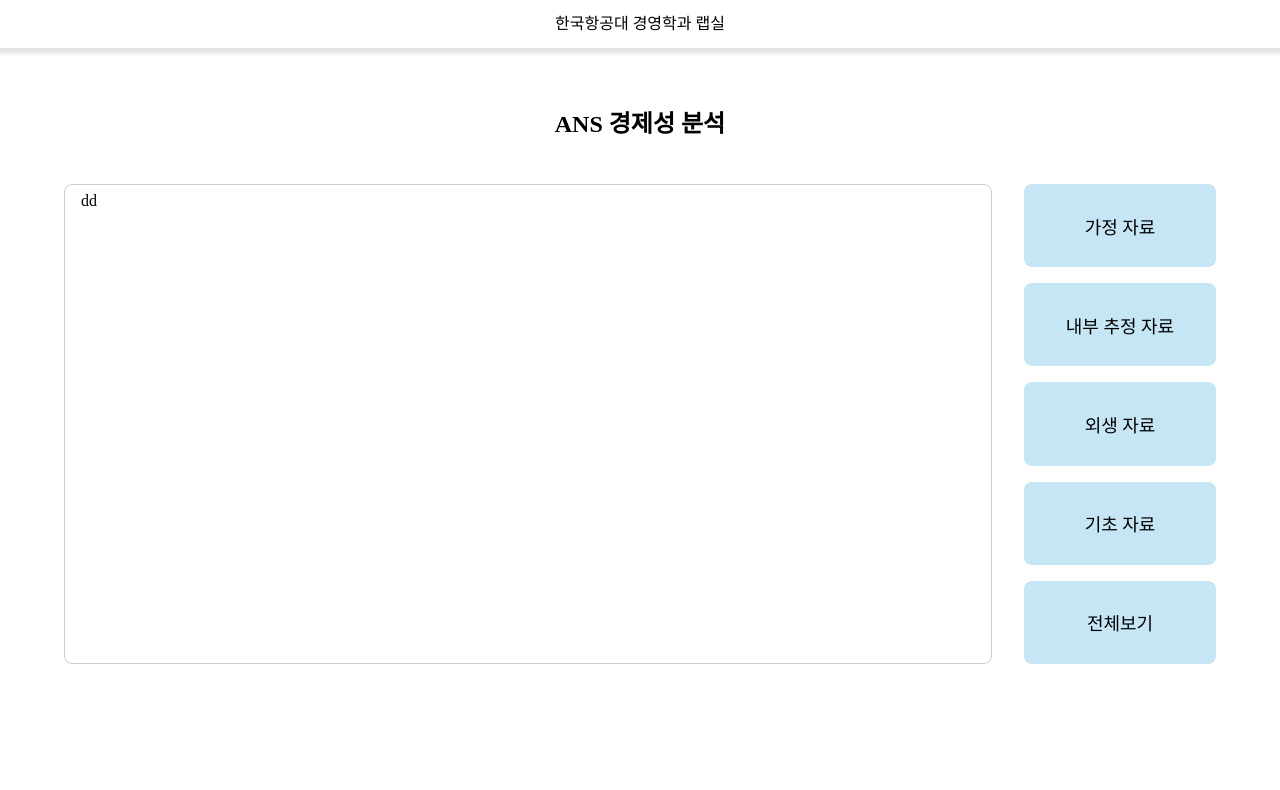
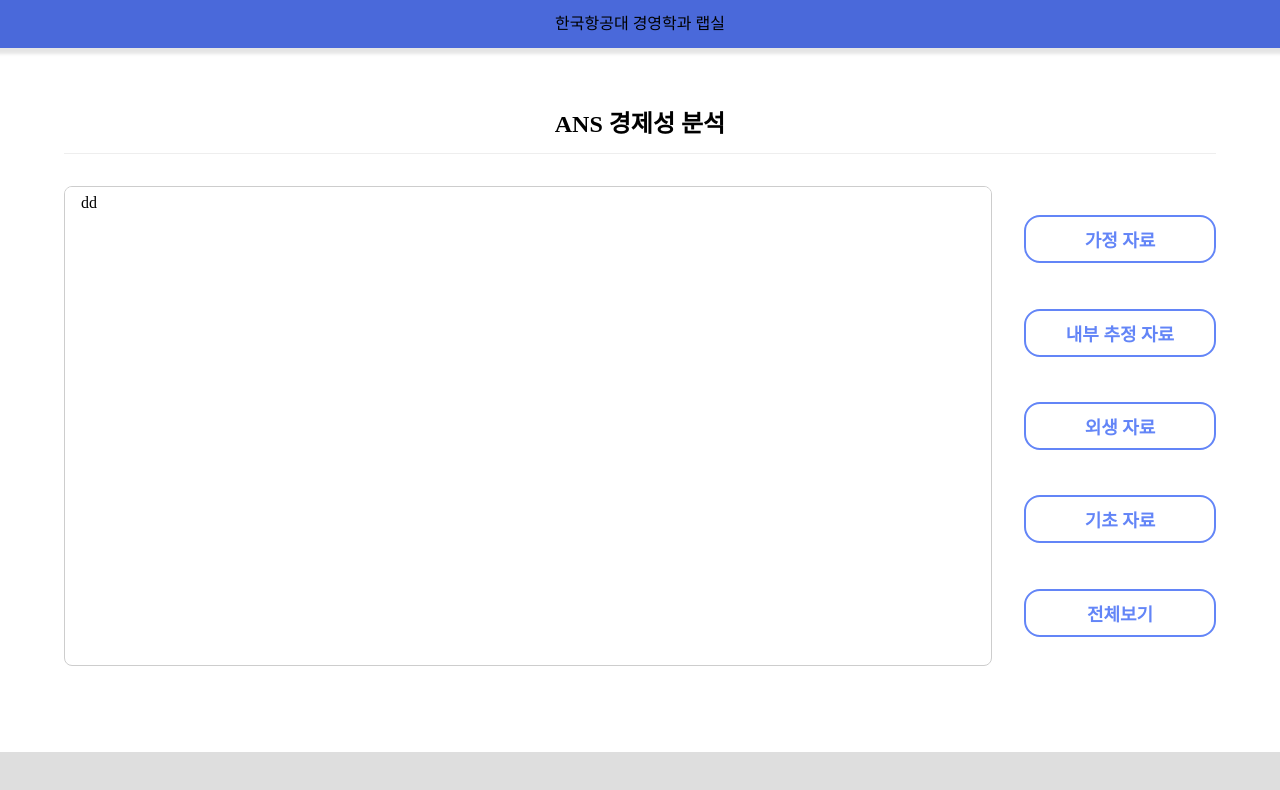
Before and after one commit to jane-k/ANS-Project, a Nuxt app: page /Data in a window 1280 px wide. Shown: the top 790 px of the page. Built offline with nearby package versions, Linux system fonts and the light colour scheme; a web font is replaced by a local one.

Commit message:
implement data filtering logic

```diff
--- a/layouts/default.vue
+++ b/layouts/default.vue
@@ -2,10 +2,12 @@
   <div class="layout-container">
     <Header />
     <h2 class="page-title">{{ pageTitle }}</h2>
+    <div class="divider" />
     <main class="content">
       <Presentation />
       <Nuxt />
     </main>
+    <Footer />
   </div>
 </template>
 
@@ -15,6 +17,7 @@ import { mapState } from "vuex";
 export default {
   components: {
     Header: () => import("@/components/common/header"),
+    Footer: () => import("@/components/common/footer"),
     Presentation: () => import("@/components/Presentation"),
   },
   computed: {
@@ -34,7 +37,14 @@ export default {
     text-align: center;
     font-size: 1.5rem;
     font-weight: bold;
-    margin-bottom: 3rem;
+    margin-bottom: 1rem;
+  }
+
+  .divider {
+    height: 1px;
+    width: 90%;
+    border-bottom: 1px solid #eee;
+    margin-bottom: 2rem;
   }
 }
 
@@ -50,7 +60,7 @@ export default {
 .button__list {
   display: flex;
   flex-direction: column;
-  justify-content: space-between;
+  justify-content: space-evenly;
   gap: 1rem;
 
   a {
@@ -60,16 +70,21 @@ export default {
   button {
     width: 12rem;
     flex: 1;
+    max-height: 3rem;
     padding: 0.5rem 0.25rem;
-    background-color: #c6e5f5;
-    border: none;
-    border-radius: 0.5rem;
+    background-color: white;
+    border: 2px solid var(--secondary);
+    color: var(--secondary);
+    font-weight: bold;
+    border-radius: 1rem;
     font-size: 1.125rem;
     cursor: pointer;
-    transition: 0.2s ease-in-out background-color;
+    transition: 0.2s ease-in-out all;
 
     &:hover {
-      background-color: #73bade;
+      background-color: var(--secondary);
+      opacity: 0.7;
+      color: white;
     }
   }
 }
--- a/pages/index.vue
+++ b/pages/index.vue
@@ -27,9 +27,10 @@ export default {
     this.initData(data);
   },
   methods: {
-    ...mapMutations("ansData", ["mutateANSData"]),
+    ...mapMutations("ansData", ["mutateANSData", "mutateFilteredANSData"]),
     initData(data) {
       this.mutateANSData(data);
+      this.mutateFilteredANSData(data);
     },
   },
 };
--- a/store/ansData/mutations.js
+++ b/store/ansData/mutations.js
@@ -1,3 +1,7 @@
 export const mutateANSData = (state, data) => {
   state.ANSData = data
 }
+
+export const mutateFilteredANSData = (state, data) => {
+  state.filteredANSData = data
+}
--- a/styles/global.css
+++ b/styles/global.css
@@ -14,3 +14,8 @@ button {
   font-weight: 400;
   font-style: normal;
 }
+
+:root {
+  --primary: #4a69da;
+  --secondary: #6385f7;
+}
```
Also changed, not shown: utils/helpers/filterANSDataList.js (added, +16 -0 lines).
